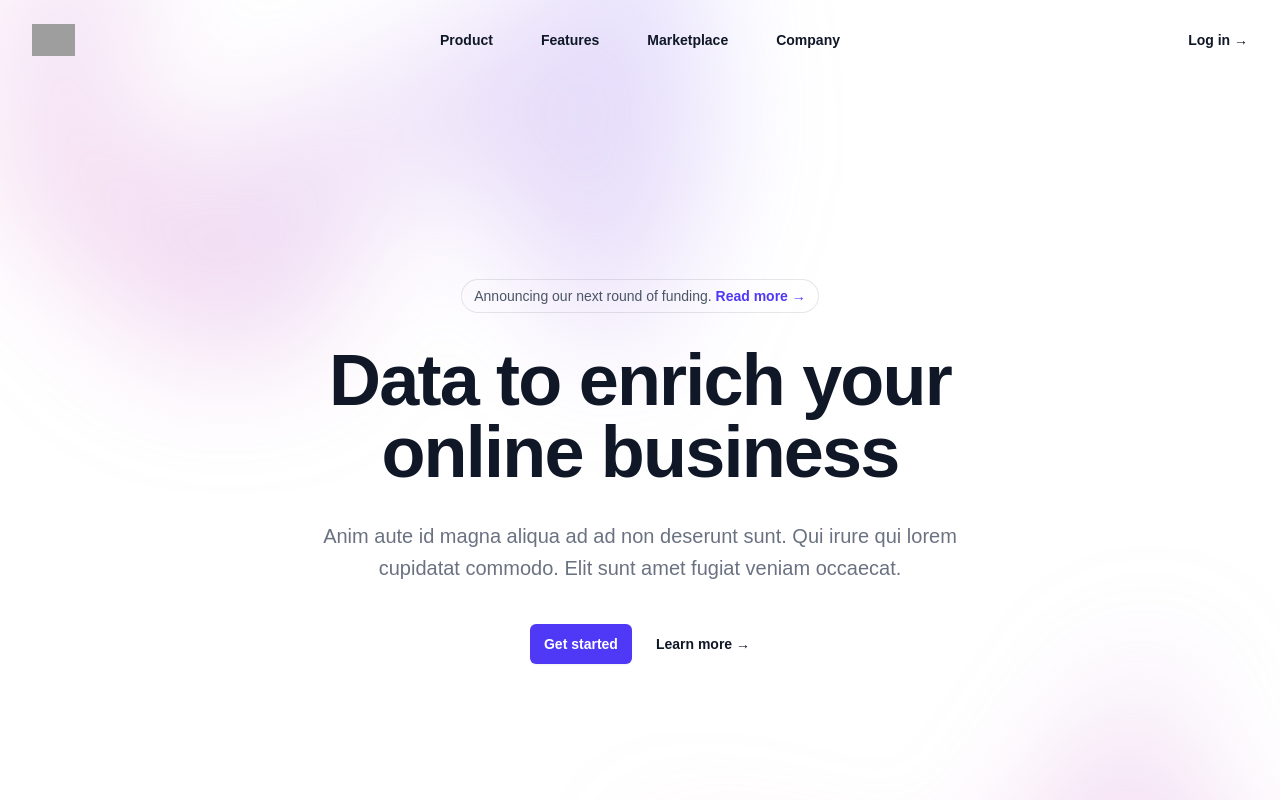
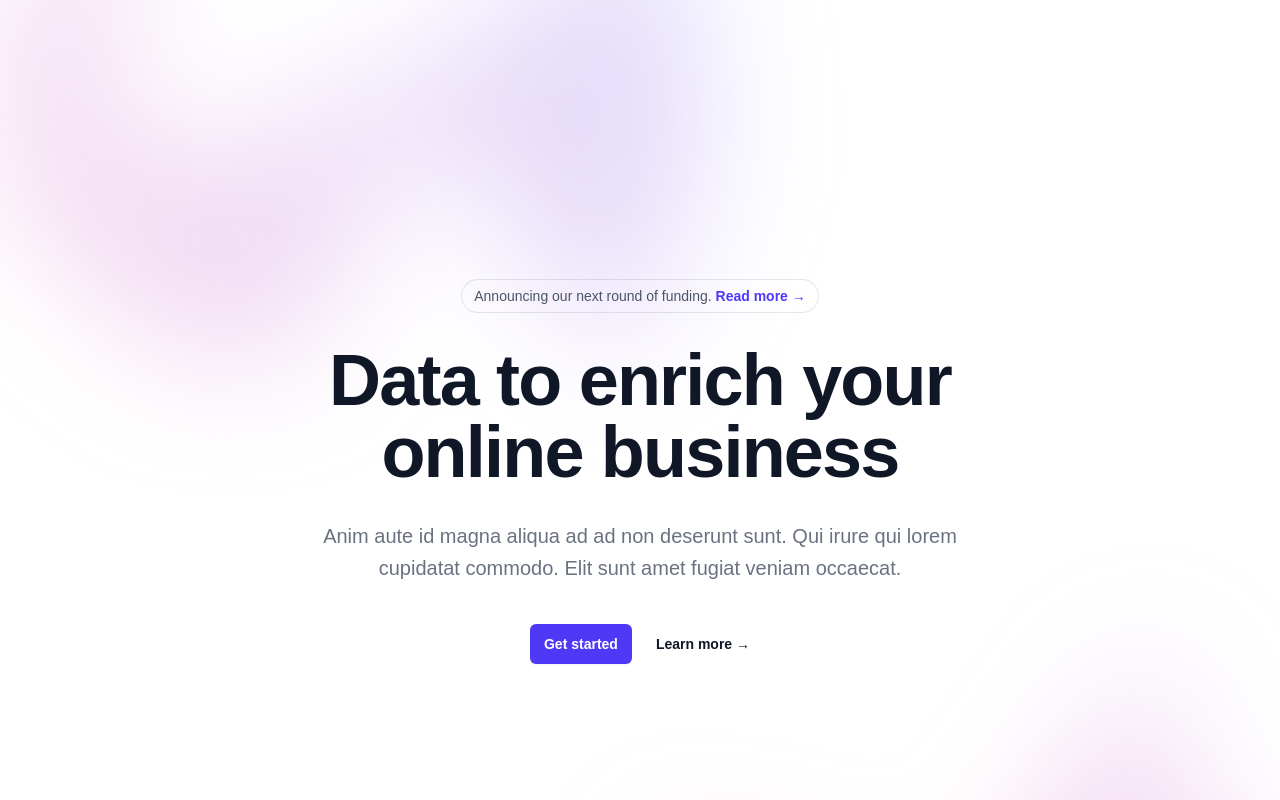
Before and after one commit to annsqasim/thehalalexplorer-frontend, a Next.js app: page / in a window 1280 px wide. Shown: the top 800 px of the page. Built offline with nearby package versions, Linux system fonts and the light colour scheme; grey boxes are pictures that could not be loaded.

Commit message:
Header Error: fix

```diff
--- a/src/app/page.tsx
+++ b/src/app/page.tsx
@@ -11,38 +11,6 @@ export default function Example() {
   return (
     <div className="bg-white">
       <header className="absolute inset-x-0 top-0 z-50">
-        <nav aria-label="Global" className="flex items-center justify-between p-6 lg:px-8">
-          <div className="flex lg:flex-1">
-            <a href="#" className="-m-1.5 p-1.5">
-              <span className="sr-only">Your Company</span>
-              <img
-                alt=""
-                src="https://tailwindcss.com/plus-assets/img/logos/mark.svg?color=indigo&shade=600"
-                className="h-8 w-auto"
-              />
-            </a>
-          </div>
-          <div className="flex lg:hidden">
-            <button
-              type="button"
-              className="-m-2.5 inline-flex items-center justify-center rounded-md p-2.5 text-gray-700"
-            >
-              <span className="sr-only">Open main menu</span>
-            </button>
-          </div>
-          <div className="hidden lg:flex lg:gap-x-12">
-            {navigation.map((item) => (
-              <a key={item.name} href={item.href} className="text-sm/6 font-semibold text-gray-900">
-                {item.name}
-              </a>
-            ))}
-          </div>
-          <div className="hidden lg:flex lg:flex-1 lg:justify-end">
-            <a href="#" className="text-sm/6 font-semibold text-gray-900">
-              Log in <span aria-hidden="true">&rarr;</span>
-            </a>
-          </div>
-        </nav>
       </header>
 
       <div className="relative isolate px-6 pt-14 lg:px-8">
```
